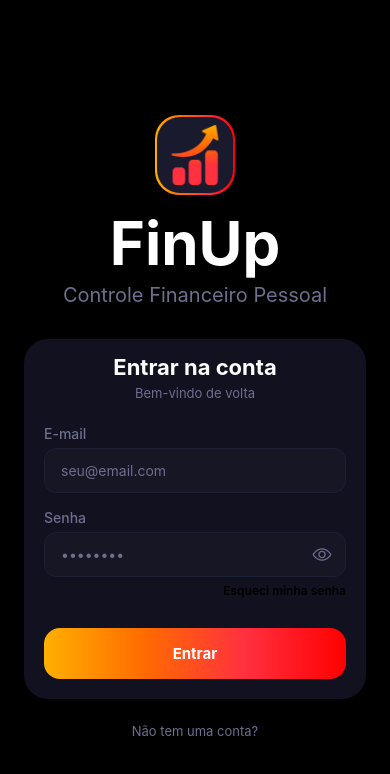
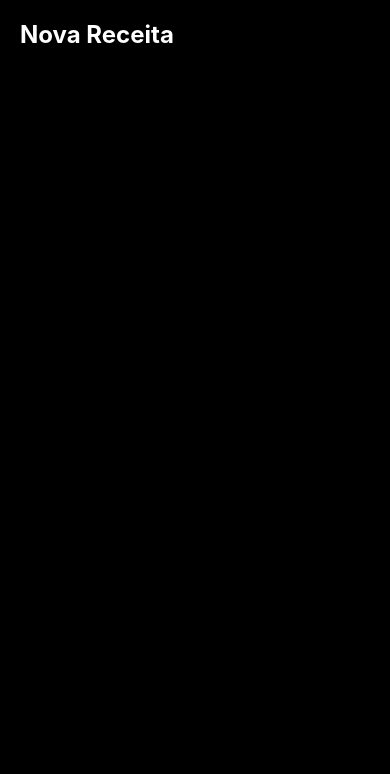
Before and after one commit to Douglas-Bezerra/FinUp, a React Native app in the folder mobileapp/: screen /CadastroReceitas in a window 390 px wide. Shown: the top 774 px of the page. Built offline with nearby package versions, Linux system fonts and the light colour scheme.

Commit message:
criado TelaCadastroReceitas e redirecionamento

```diff
--- a/mobileapp/App.tsx
+++ b/mobileapp/App.tsx
@@ -6,13 +6,14 @@ import { RootStackParamList } from "./src/navigation/types";
 import TelaLogin from "./src/views/TelaLogin";
 import TelaCadastro from "./src/views/TelaCadastro";
 import TelaInicial from "./src/views/TelaInicial";
+import TelaCadastroReceitas from "./src/views/TelaCadastroReceitas"
 
 {/* Criando a pilha de navegação */ }
 const Stack = createNativeStackNavigator<RootStackParamList>();
 
 export default function App() {
   return (
-    <NavigationContainer> {/*NavigationContainer é o componente que gerencia a navegação do aplicativo. Ele deve envolver toda a estrutura de navegação. */}
+    <NavigationContainer>
       <Stack.Navigator
         initialRouteName="Login"
         screenOptions={{
@@ -34,6 +35,11 @@ export default function App() {
           component={TelaInicial}
         />
 
+        <Stack.Screen
+          name="CadastroReceitas"
+          component={TelaCadastroReceitas}
+        />
+
       </Stack.Navigator>
     </NavigationContainer>
   );
--- a/mobileapp/src/navigation/types.ts
+++ b/mobileapp/src/navigation/types.ts
@@ -2,4 +2,5 @@ export type RootStackParamList = {
   Login: undefined;
   Cadastro: undefined;
   Inicio: undefined;
+  CadastroReceitas: undefined;
 };
--- a/mobileapp/src/views/TelaCadastro.tsx
+++ b/mobileapp/src/views/TelaCadastro.tsx
@@ -28,7 +28,7 @@ type CadastroNavigationProp = NativeStackNavigationProp<
   "Cadastro"
 >;
 
-export default function Cadastro() {
+export default function TelaCadastro() {
   const navigation = useNavigation<CadastroNavigationProp>();
 
   const [name, setName] = useState("");
--- /dev/null
+++ b/mobileapp/src/views/TelaCadastroReceitas.tsx
@@ -0,0 +1,25 @@
+import { StyleSheet, Text, View } from "react-native";
+
+import { colors } from "../styles/colors";
+
+export default function TelaCadastroReceitas() {
+  return (
+    <View style={styles.container}>
+      <Text style={styles.title}>Nova Receita</Text>
+    </View>
+  );
+}
+
+const styles = StyleSheet.create({
+  container: {
+    flex: 1,
+    backgroundColor: colors.background,
+    padding: 20,
+  },
+
+  title: {
+    color: colors.foreground,
+    fontSize: 24,
+    fontWeight: "700",
+  },
+});
--- a/mobileapp/src/views/TelaInicial.tsx
+++ b/mobileapp/src/views/TelaInicial.tsx
@@ -1,8 +1,15 @@
-import { StyleSheet, Text, View } from "react-native";
+import { StyleSheet, Text, View, Pressable } from "react-native";
+import { useNavigation } from "@react-navigation/native";
+import { NativeStackNavigationProp } from "@react-navigation/native-stack";
+
+import { RootStackParamList } from "../navigation/types";
 
 import { colors } from "../styles/colors";
 
 export default function TelaInicial() {
+    const navigation =
+        useNavigation<NativeStackNavigationProp<RootStackParamList>>();
+
     return (
         <View style={styles.container}>
 
@@ -20,13 +27,23 @@ export default function TelaInicial() {
 
             {/* Ações rápidas */}
             <View style={styles.quickActions}>
-                <View style={styles.quickAction}>
-                    <View style={[styles.actionIcon, { backgroundColor: "rgba(74, 222, 128, 0.12)" }]}>
-                        <Text style={[styles.actionIconText, { color: colors.primary }]}>↑</Text>
+                <Pressable
+                    style={styles.quickAction}
+                    onPress={() => navigation.navigate("CadastroReceitas")}
+                >
+                    <View
+                        style={[
+                            styles.actionIcon,
+                            { backgroundColor: "rgba(74, 222, 128, 0.12)" },
+                        ]}
+                    >
+                        <Text style={[styles.actionIconText, { color: colors.primary }]}>
+                            ↑
+                        </Text>
                     </View>
 
                     <Text style={styles.actionLabel}>Receita</Text>
-                </View>
+                </Pressable>
 
                 <View style={styles.quickAction}>
                     <View style={[styles.actionIcon, { backgroundColor: "rgba(255, 107, 107, 0.12)" }]}>
--- a/mobileapp/src/views/TelaLogin.tsx
+++ b/mobileapp/src/views/TelaLogin.tsx
@@ -24,7 +24,7 @@ type LoginNavigationProp = NativeStackNavigationProp<
   "Login"
 >;
 
-export default function Login() {
+export default function TelaLogin() {
   const navigation = useNavigation<LoginNavigationProp>();
 
   const [email, setEmail] = useState("");
```
